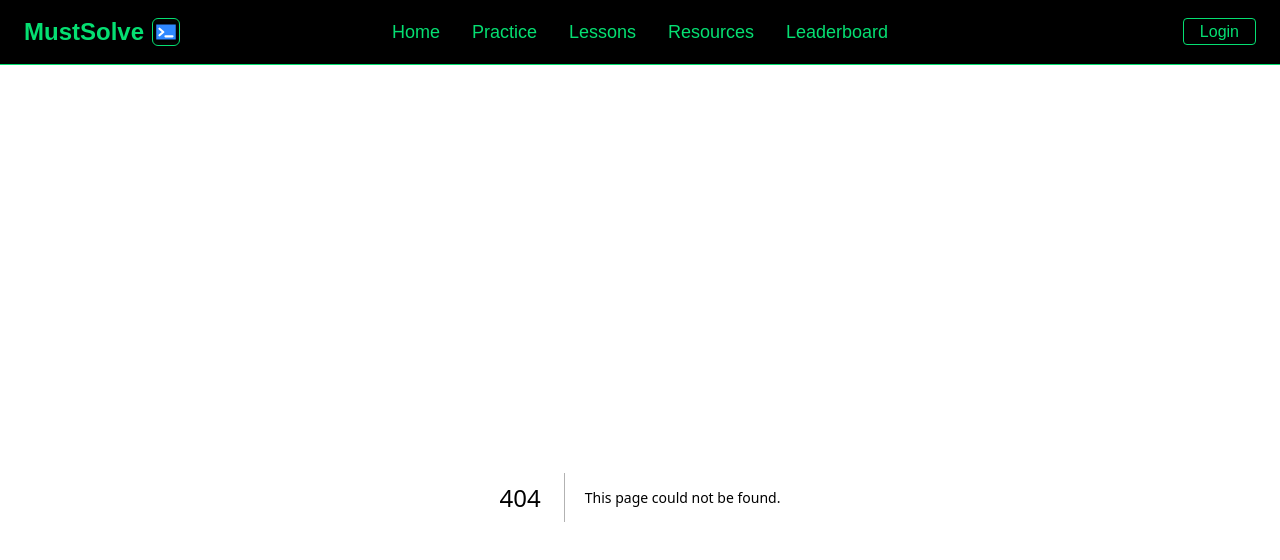
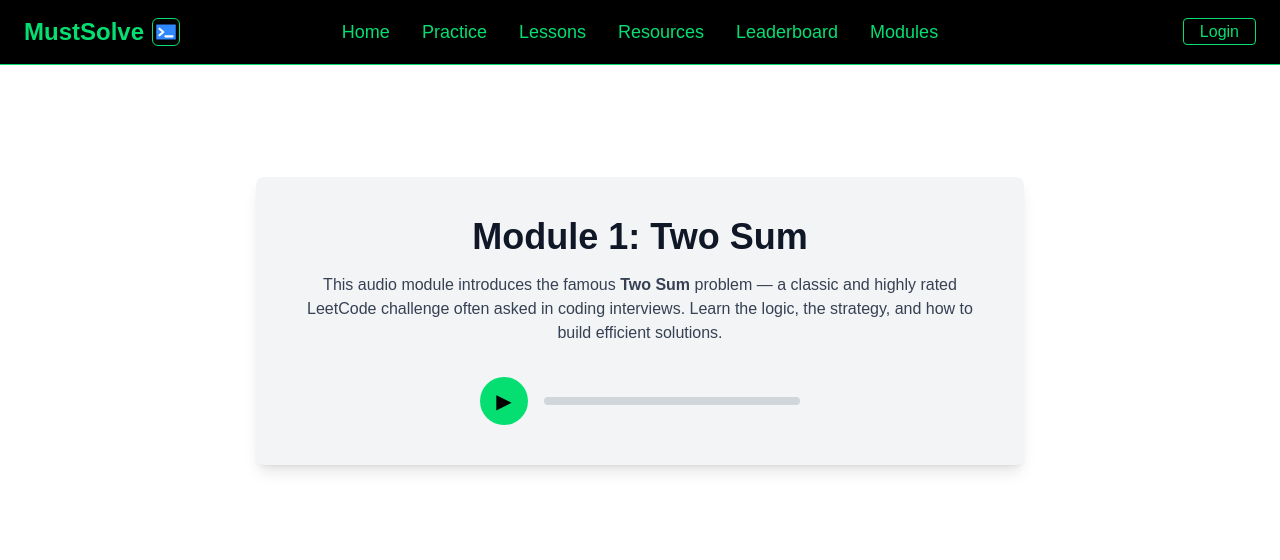
Before and after one commit to Wilbebs/mustsolve, a Next.js app: page /modules in a window 1280 px wide. Before the commit this address had no page. Shown: the top 560 px of the page. Built offline with nearby package versions, Linux system fonts and the light colour scheme.

Commit message:
Module 5: Audio

```diff
--- a/src/app/layout.tsx
+++ b/src/app/layout.tsx
@@ -72,6 +72,14 @@ export default function RootLayout({
                 Leaderboard
               </Link>
             </li>
+            <li>
+              <Link
+                href="/modules"
+                className="transition duration-200 hover:text-white"
+              >
+                Modules
+              </Link>
+            </li>
           </ul>
 
           {/* Right login button */}
--- /dev/null
+++ b/src/app/modules/page.tsx
@@ -0,0 +1,113 @@
+'use client';
+
+import React, { useRef, useState, useEffect } from 'react';
+
+export default function ModuleOnePage() {
+  const audioRef = useRef<HTMLAudioElement>(null);
+  const progressBarRef = useRef<HTMLDivElement>(null);
+  const [isPlaying, setIsPlaying] = useState(false);
+  const [progress, setProgress] = useState(0);
+  const [isDragging, setIsDragging] = useState(false);
+
+  const togglePlay = () => {
+    const audio = audioRef.current;
+    if (!audio) return;
+
+    if (isPlaying) {
+      audio.pause();
+    } else {
+      audio.play();
+    }
+    setIsPlaying(!isPlaying);
+  };
+
+  const updateProgress = () => {
+    const audio = audioRef.current;
+    if (!audio || isDragging) return;
+    setProgress((audio.currentTime / audio.duration) * 100);
+  };
+
+  const seekAudio = (e: React.MouseEvent | MouseEvent) => {
+    const audio = audioRef.current;
+    const bar = progressBarRef.current;
+    if (!audio || !bar) return;
+
+    const rect = bar.getBoundingClientRect();
+    const clickX = e.clientX - rect.left;
+    const width = rect.width;
+    const newTime = (clickX / width) * audio.duration;
+
+    audio.currentTime = newTime;
+    setProgress((clickX / width) * 100);
+  };
+
+  const handleMouseMove = (e: MouseEvent) => {
+    if (!isDragging) return;
+    seekAudio(e);
+  };
+
+  const handleMouseUp = (e: MouseEvent) => {
+    if (isDragging) {
+      setIsDragging(false);
+      seekAudio(e);
+    }
+  };
+
+  useEffect(() => {
+    const audio = audioRef.current;
+    if (!audio) return;
+
+    audio.addEventListener('timeupdate', updateProgress);
+    audio.addEventListener('ended', () => {
+      setIsPlaying(false);
+      setProgress(0);
+    });
+
+    window.addEventListener('mousemove', handleMouseMove);
+    window.addEventListener('mouseup', handleMouseUp);
+
+    return () => {
+      audio.removeEventListener('timeupdate', updateProgress);
+      window.removeEventListener('mousemove', handleMouseMove);
+      window.removeEventListener('mouseup', handleMouseUp);
+    };
+  }, [isDragging]);
+
+  return (
+    <div className="min-h-screen bg-white flex items-start justify-center px-4 pt-20">
+      <div className="bg-gray-100 rounded-lg shadow-lg p-10 max-w-3xl w-full hover:shadow-xl hover:-translate-y-1 transition-all duration-300">
+        <h1 className="text-4xl font-bold mb-4 text-center text-gray-900">Module 1: Two Sum</h1>
+        <p className="mb-8 text-center text-gray-700">
+          This audio module introduces the famous <strong>Two Sum</strong> problem — a classic and highly rated LeetCode challenge often asked in coding interviews. Learn the logic, the strategy, and how to build efficient solutions.
+        </p>
+
+        <div className="flex flex-col items-center">
+          <audio ref={audioRef} src="/module1.mp3" preload="metadata" />
+
+          <div className="flex items-center gap-4">
+            <button
+              onClick={togglePlay}
+              className="w-12 h-12 bg-green-400 text-black rounded-full text-xl flex items-center justify-center hover:bg-green-300 transition-colors"
+            >
+              {isPlaying ? '⏸' : '▶'}
+            </button>
+
+            <div
+              ref={progressBarRef}
+              className="relative w-64 h-2 bg-gray-300 rounded cursor-pointer"
+              onMouseDown={(e) => {
+                setIsDragging(true);
+                seekAudio(e);
+              }}
+            >
+              <div
+                className="absolute top-0 left-0 h-full bg-green-400 transition-all duration-200"
+                style={{ width: `${progress}%` }}
+              ></div>
+            </div>
+          </div>
+        </div>
+      </div>
+    </div>
+  );
+}
```
Also changed, not shown: 1 other file (tests, documents, lock files or other folders).
